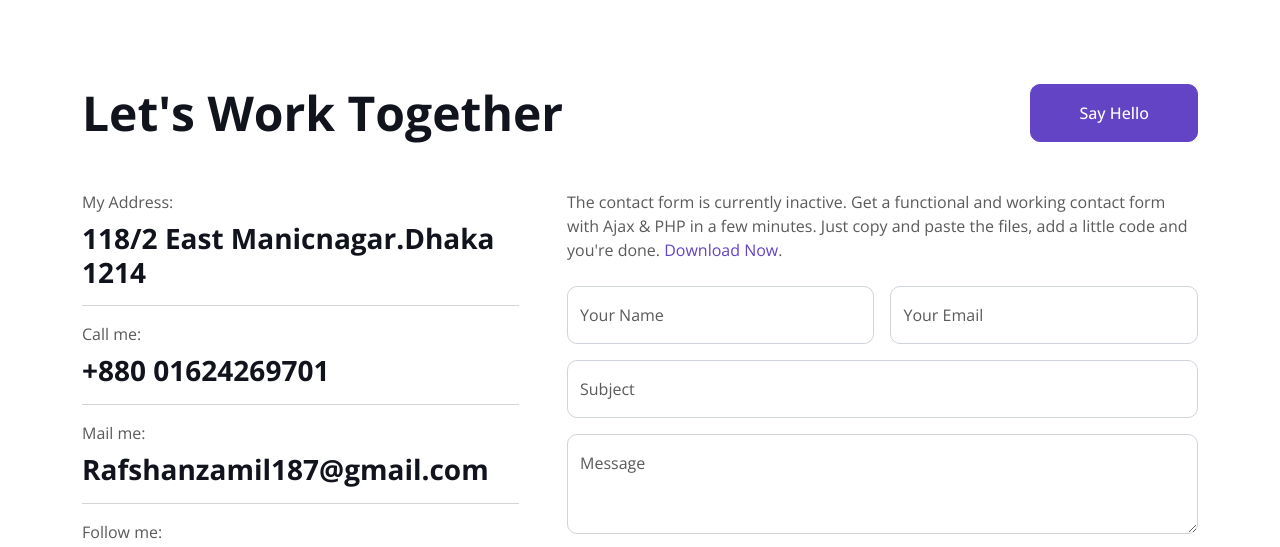
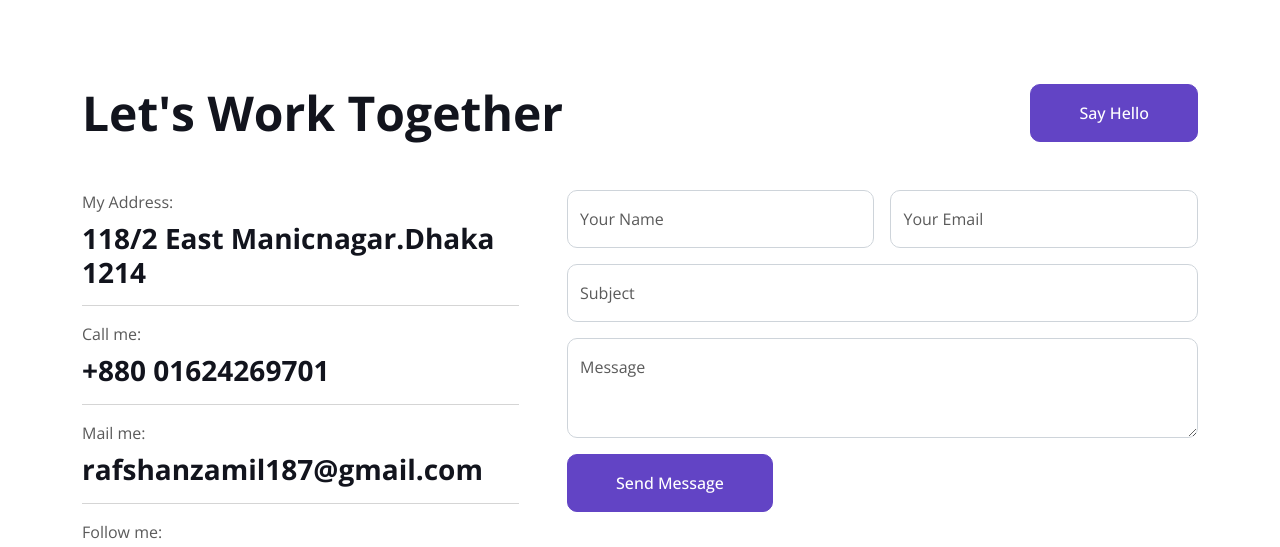
Before and after one commit to Rafshan07/portfolio-, a plain HTML site: page index.html in a window 1280 px wide. Shown: the part 4080-4627 px from the top of the page. Drawn offline with nearby package versions, Linux system fonts and the light colour scheme.

Commit message:
Update index.html

```diff
--- a/index.html
+++ b/index.html
@@ -522,7 +522,7 @@
                     <p class="mb-2">Mail me:</p>
                     <h3 class="fw-bold">
                         <a href="mailto:Rafshanzamil187@gmail.com"
-                            class="text-decoration-none text-dark">Rafshanzamil187@gmail.com</a>
+                            class="text-decoration-none text-dark">rafshanzamil187@gmail.com</a>
                     </h3>
                     <hr class="w-100">
                     <p class="mb-2">Follow me:</p>
@@ -534,9 +534,6 @@
                     </div>
                 </div>
                 <div class="col-lg-7 col-md-6 wow fadeInUp" data-wow-delay="0.5s">
-                    <p class="mb-4">The contact form is currently inactive. Get a functional and working contact form
-                        with Ajax & PHP in a few minutes. Just copy and paste the files, add a little code and you're
-                        done. <a href="https://htmlcodex.com/contact-form">Download Now</a>.</p>
                     <form>
                         <div class="row g-3">
                             <div class="col-md-6">
```
